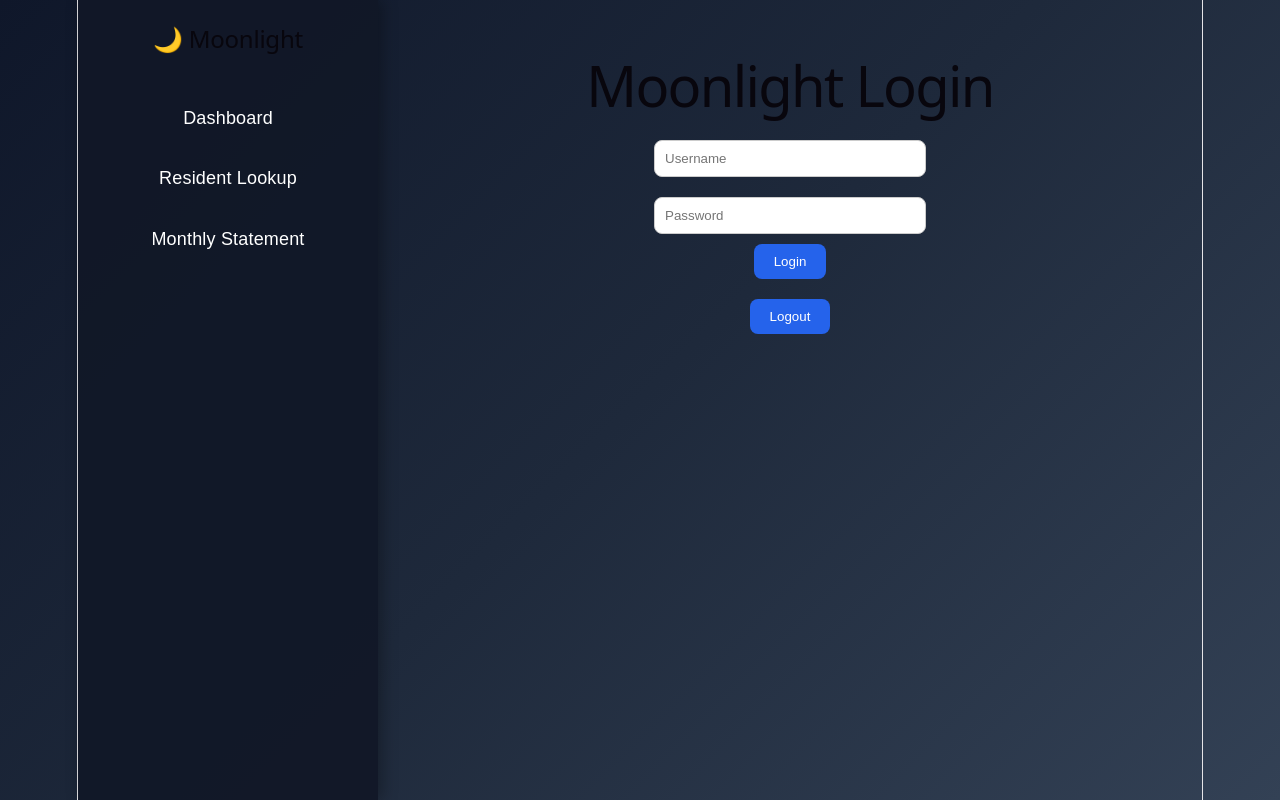
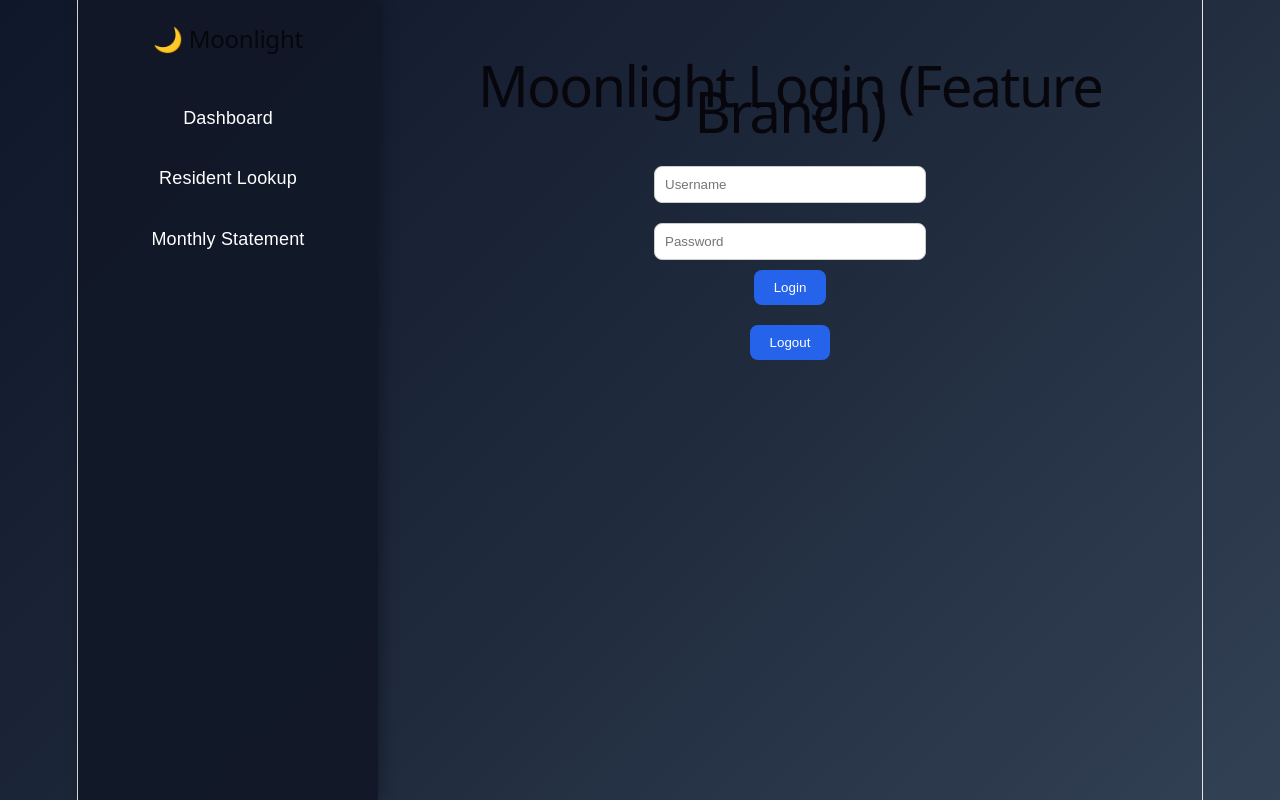
Before and after one commit to Aqib017/moonlight-maintenance-network, a React (Vite) app in the folder moonlight-maintenance-ui/: page /login in a window 1280 px wide. Built offline with nearby package versions, Linux system fonts and the light colour scheme.

Commit message:
Updated login page title for branch demo

```diff
--- a/moonlight-maintenance-ui/src/pages/Login.jsx
+++ b/moonlight-maintenance-ui/src/pages/Login.jsx
@@ -44,8 +44,8 @@ function Login() {
 
         <div className="container">
 
-            <h1>
-                Moonlight Login
+           <h1>
+                Moonlight Login (Feature Branch)
             </h1>
 
             <input
```
Also changed, not shown: moonlight-maintenance-ui/src/App.jsx (line endings or trailing spaces).
